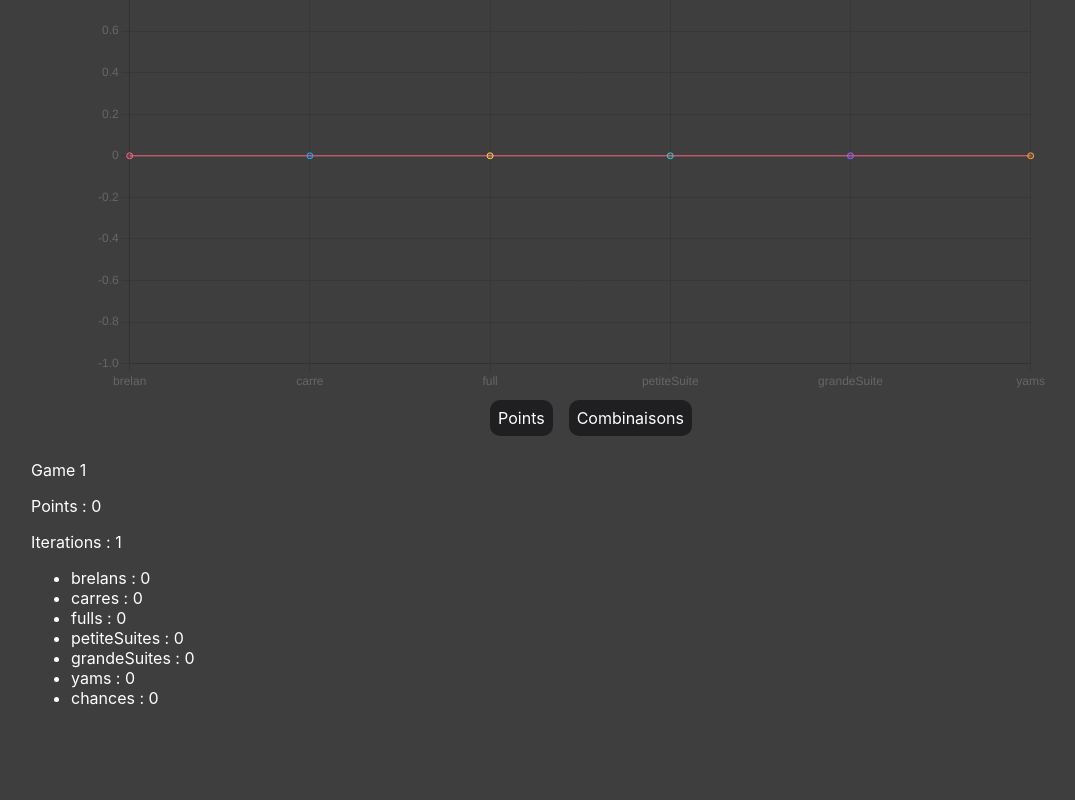
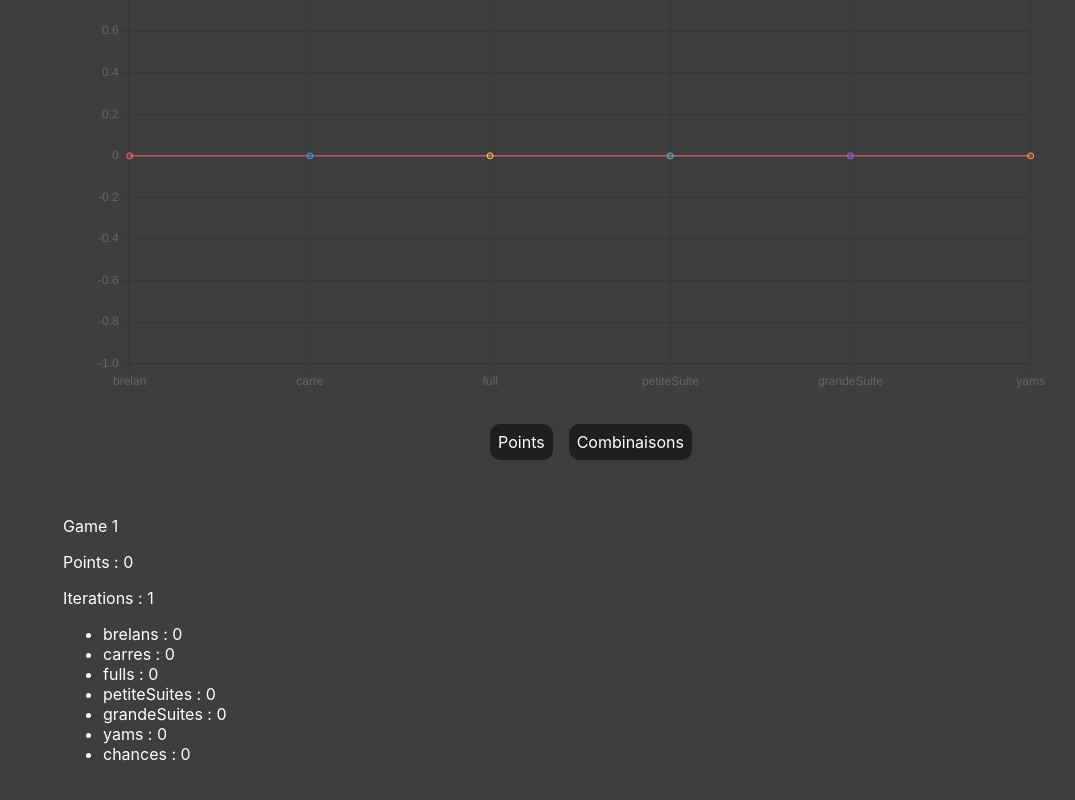
Before and after one commit to tlztonio/redux-yam, a React (Create React App) app: page /stats in a window 1280 px wide. Shown: the part 212-1012 px from the top of the page, without its empty margins (49-1124 px from the left). Before the commit the page ends 956 px from the top, so only its background shows below. Built offline with nearby package versions, Linux system fonts and the light colour scheme.

Commit message:
affichage des games plus propre

```diff
--- a/src/components/Game.jsx
+++ b/src/components/Game.jsx
@@ -109,7 +109,7 @@ const GameComponent = () => {
             setTimeout(() => {
                 setGameState('empty');
                 inputRef.current.value = '';
-            }, 3000);
+            }, 1000);
 
             let points = 0;
 
--- a/src/pages/Stats.js
+++ b/src/pages/Stats.js
@@ -1,5 +1,6 @@
 import Chart from "../components/Chart";
 import { useSelector } from "react-redux";
+import { GamesContainer } from "../styles/GamesContainer.style";
 
 function Stats() {
     const { games } = useSelector(state => state.yam);
@@ -8,6 +9,7 @@ function Stats() {
     return (
         <>
             <Chart />
+            <GamesContainer>
                 {games.map((game, index) => {
                     return (
                         <div key={index}>
@@ -27,6 +29,7 @@ function Stats() {
                         </div>
                     )
                 })}
+            </GamesContainer>
         </>
     );
 }
--- a/src/styles/Chart.style.jsx
+++ b/src/styles/Chart.style.jsx
@@ -16,6 +16,7 @@ export const ButtonStyled = styled.button`
     background-color: #1F1F21;
     padding: 0.5em;
     margin: 0.5em;
+    margin-top: 2em;
 
   &:hover {
     background-color: #151515;
--- /dev/null
+++ b/src/styles/GamesContainer.style.jsx
@@ -0,0 +1,11 @@
+import styled from 'styled-components';
+
+export const GamesContainer = styled.div`
+    display: flex;
+    width: 100%;
+    flex-wrap: wrap;
+    margin-top: 2em;
+    > div{
+        margin-left: 2em;
+    }
+`;
```
Lines whose indentation alone changed are shown as unchanged.
